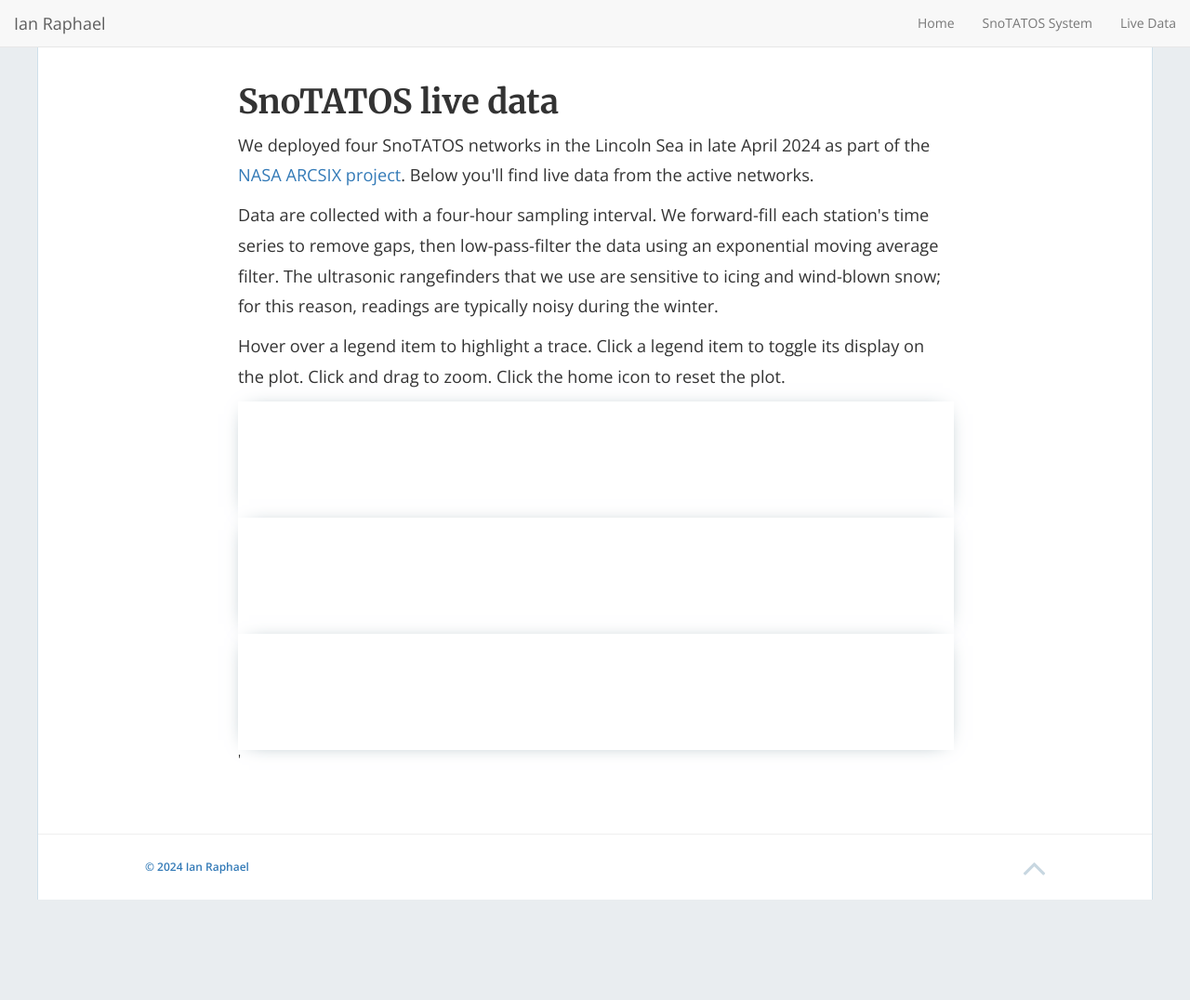
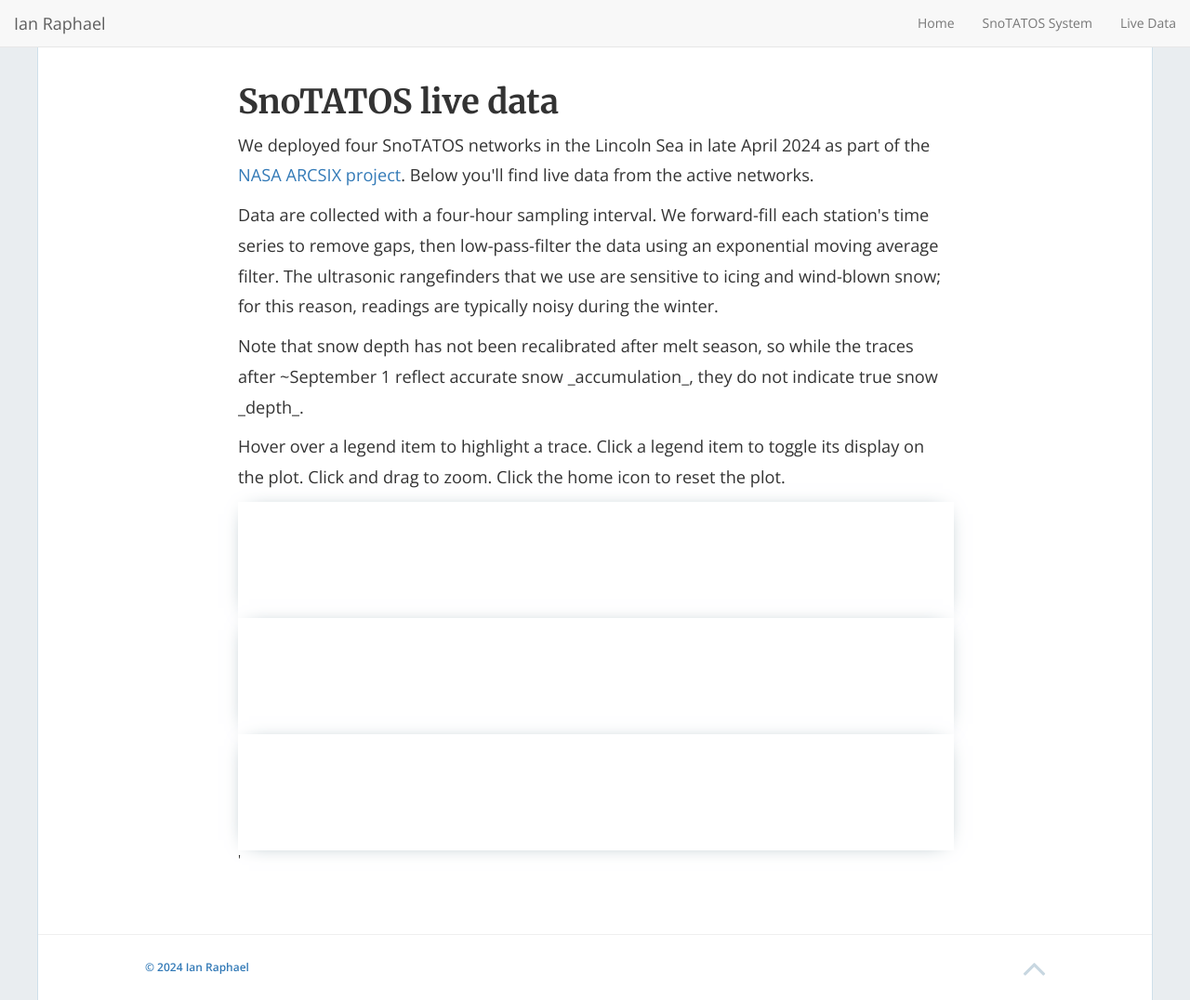
Before and after one commit to ianraphael/ianraphael.github.io, a Jekyll site: the page built from SnoTATOSdata.html, in a window 1280 px wide and 1076 px high. Shown: the whole window at 93% size. Built offline with Jekyll 4.4.1, drawn with Linux system fonts in a browser that asks for light colours; nearby versions of some CDN libraries; a script that is not in the unit is left out.

Commit message:
add stipulation about snow depth recalibration

```diff
--- a/SnoTATOSdata.html
+++ b/SnoTATOSdata.html
@@ -13,6 +13,9 @@ permalink: /SnoTATOSdata/
 <p>Data are collected with a four-hour sampling interval. We forward-fill each station's time series to remove gaps, then low-pass-filter the
   data using an exponential moving average filter. The ultrasonic rangefinders that we use are sensitive to icing and wind-blown snow; for
   this reason, readings are typically noisy during the winter.
+<br>
+<p>Note that snow depth has not been recalibrated after melt season, so while the
+  traces after ~September 1 reflect accurate snow _accumulation_, they do not indicate true snow _depth_.
 <br>
 <p>Hover over a legend item to highlight a trace. Click a legend item to toggle its display on the plot.
   Click and drag to zoom. Click the home icon to reset the plot.
```
